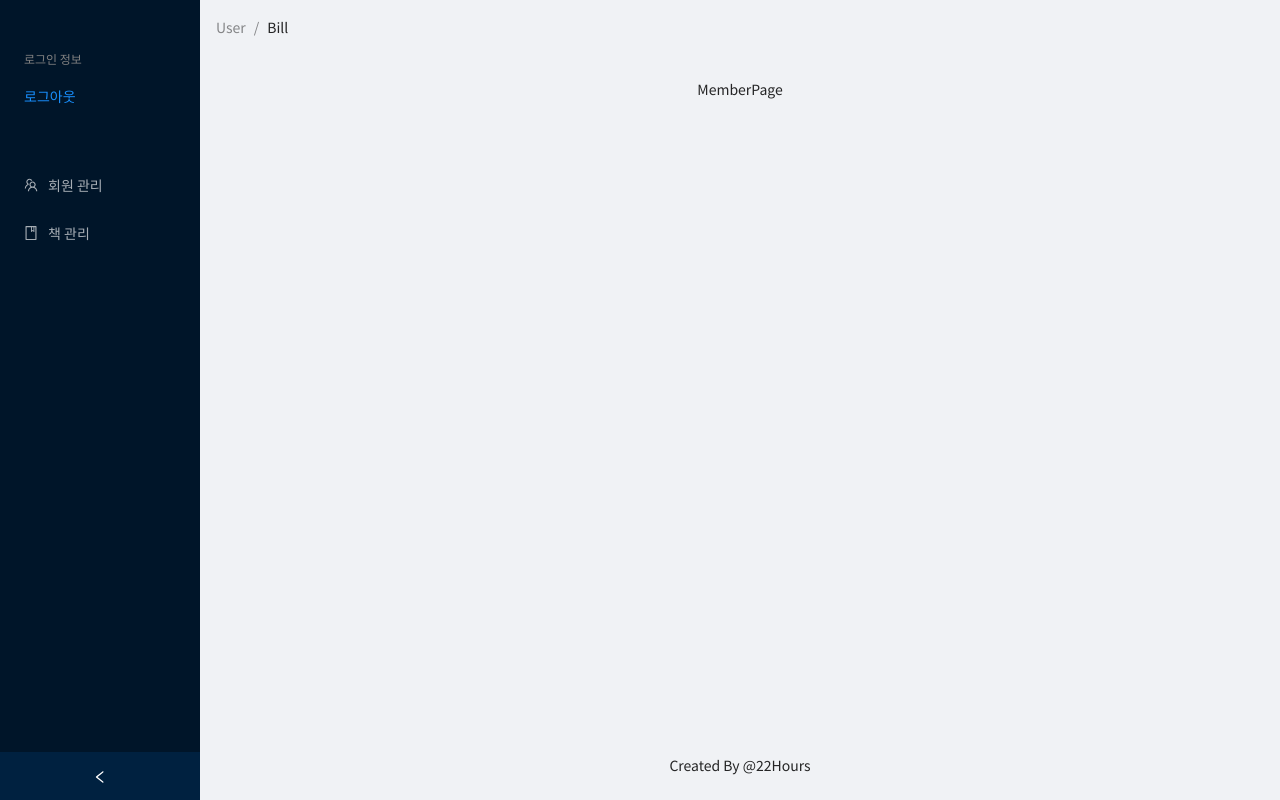
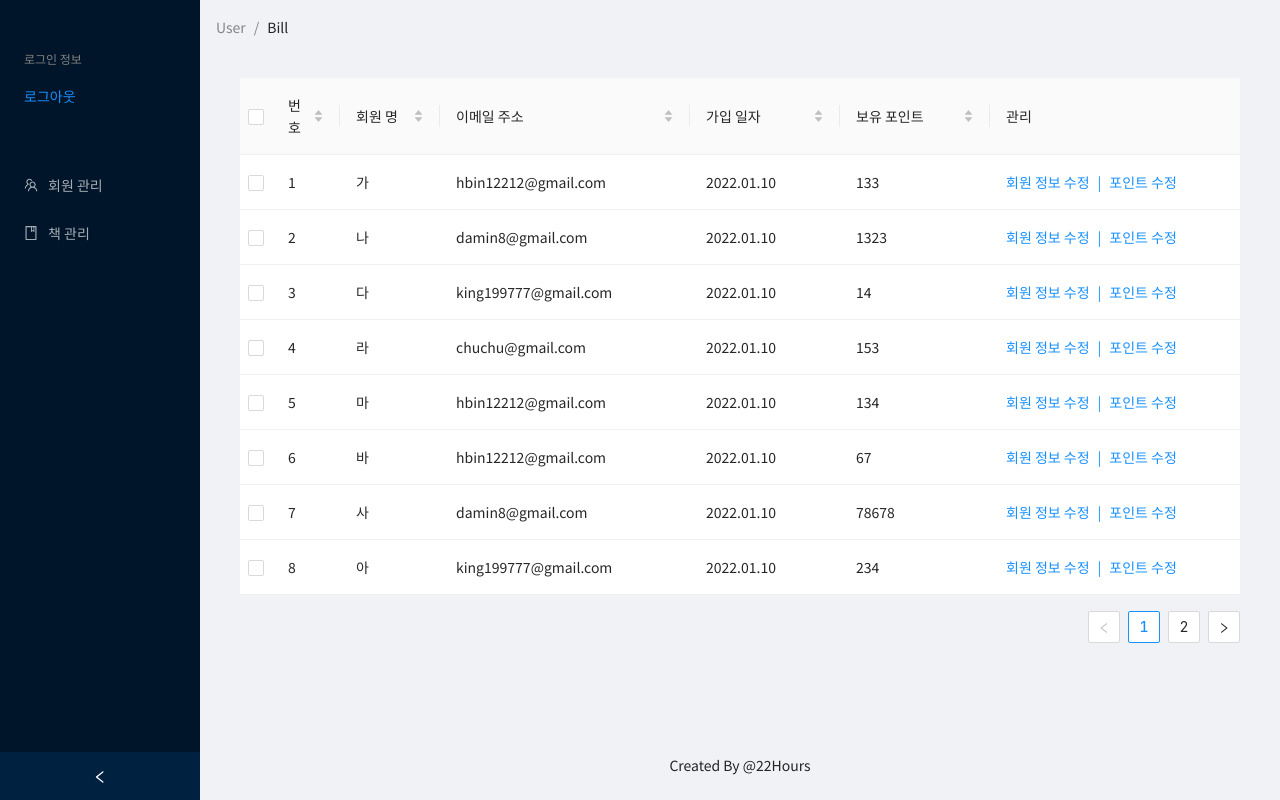
Before and after one commit to 22hours/lordwill-admin, a React (Create React App) app: page /login in a window 1280 px wide. Both pictures are taken after a click on the button "로그인". Built offline with nearby package versions, Linux system fonts and the light colour scheme.

Commit message:
[FEAT] : 회원관리 페이지 리스트 추가
- 정렬
- 페이지네이션

```diff
--- a/config-overrides.js
+++ /dev/null
@@ -1,14 +0,0 @@
-/* config-overrides.js */
-const rewireAntd = require("react-app-rewire-antd");
-
-module.exports = function override(config, env) {
-  // ...
-
-  config = rewireAntd({
-    "@primary-color": "rgb(255,255,255)",
-  })(config, env);
-
-  // ...
-
-  return config;
-};
--- a/package.json
+++ b/package.json
@@ -9,7 +9,6 @@
     "@testing-library/user-event": "^13.5.0",
     "@types/jest": "^27.4.0",
     "@types/node": "^16.11.19",
-    "@types/react": "^17.0.38",
     "@types/react-dom": "^17.0.11",
     "antd": "^4.18.3",
     "node-sass": "^7.0.1",
@@ -43,5 +42,8 @@
       "last 1 firefox version",
       "last 1 safari version"
     ]
+  },
+  "devDependencies": {
+    "@types/react": "^17.0.38"
   }
 }
--- a/src/App.tsx
+++ b/src/App.tsx
@@ -18,9 +18,7 @@ type DispatchValues = {
 };
 
 export const AuthContext = React.createContext<Auth | null>(null);
-export const AuthDispatchContext = React.createContext<DispatchValues | null>(
-  null
-);
+export const AuthDispatchContext = React.createContext<DispatchValues | null>(null);
 
 const App = () => {
     const [auth, setAuth] = useState<any>();
--- a/src/pages/MemberPage.tsx
+++ b/src/pages/MemberPage.tsx
@@ -1,5 +1,6 @@
 import React from "react";
 import style from "./MemberPage.module.scss";
+import { Table, Space } from "antd";
 
 // HOC
 import withAuthCheck from "../hoc/withAuthCheck";
@@ -12,13 +13,215 @@ import withPageLayout from "../hoc/withPayLayout";
 // STATICS
 
 // TYPES
+type dataItem = {
+    key: number;
+    name: string;
+    email: string;
+    date: string;
+    point: number;
+};
 
 type Props = {};
 
+//구분될 항목들
+const columns = [
+    {
+        title: "번호",
+        dataIndex: "key",
+        key: "key",
+        sorter: {
+            compare: (a: any, b: any) => a.key - b.key,
+            multiple: 1,
+        },
+    },
+    {
+        title: "회원 명",
+        dataIndex: "name",
+        width: "10%",
+        key: "name",
+        sorter: {
+            compare: (a: any, b: any) => a.name.localeCompare(b.name),
+            multiple: 1,
+        },
+    },
+    {
+        title: "이메일 주소",
+        dataIndex: "email",
+        key: "email",
+        width: "25%",
+        sorter: {
+            compare: (a: any, b: any) => a.email.localeCompare(b.email),
+            multiple: 4,
+        },
+    },
+    {
+        title: "가입 일자",
+        dataIndex: "date",
+        width: "15%",
+        key: "date",
+        sorter: {
+            compare: (a: any, b: any) => a.date - b.date,
+            multiple: 2,
+        },
+    },
+    {
+        title: "보유 포인트",
+        dataIndex: "point",
+        width: "15%",
+        key: "point",
+        sorter: {
+            compare: (a: any, b: any) => a.point - b.point,
+            multiple: 2,
+        },
+    },
+    {
+        title: "관리",
+        dataIndex: "",
+        width: "25%",
+        key: "x",
+        render: () => (
+            <Space size="small">
+                <a>회원 정보 수정</a>
+                <a>|</a>
+                <a>포인트 수정</a>
+            </Space>
+        ),
+    },
+];
+
+//실제로 들어갈 데이터
+const data: dataItem[] = [
+    {
+        key: 1,
+        name: "가",
+        email: "hbin12212@gmail.com",
+        date: "2022.01.10",
+        point: 133,
+    },
+    {
+        key: 2,
+        name: "나",
+        email: "damin8@gmail.com",
+        date: "2022.01.10",
+        point: 1323,
+    },
+    {
+        key: 3,
+        name: "다",
+        email: "king199777@gmail.com",
+        date: "2022.01.10",
+        point: 14,
+    },
+    {
+        key: 4,
+        name: "라",
+        email: "chuchu@gmail.com",
+        date: "2022.01.10",
+        point: 153,
+    },
+    {
+        key: 5,
+        name: "마",
+        email: "hbin12212@gmail.com",
+        date: "2022.01.10",
+        point: 134,
+    },
+    {
+        key: 6,
+        name: "바",
+        email: "hbin12212@gmail.com",
+        date: "2022.01.10",
+        point: 67,
+    },
+    {
+        key: 7,
+        name: "사",
+        email: "damin8@gmail.com",
+        date: "2022.01.10",
+        point: 78678,
+    },
+    {
+        key: 8,
+        name: "아",
+        email: "king199777@gmail.com",
+        date: "2022.01.10",
+        point: 234,
+    },
+    {
+        key: 9,
+        name: "자",
+        email: "chuchu@gmail.com",
+        date: "2022.01.10",
+        point: 175,
+    },
+    {
+        key: 10,
+        name: "차",
+        email: "chuchu@gmail.com",
+        date: "2022.01.10",
+        point: 967,
+    },
+    {
+        key: 11,
+        name: "카",
+        email: "chuchu@gmail.com",
+        date: "2022.01.10",
+        point: 5364,
+    },
+    {
+        key: 12,
+        name: "타",
+        email: "chuchu@gmail.com",
+        date: "2022.01.10",
+        point: 345,
+    },
+    {
+        key: 13,
+        name: "파",
+        email: "chuchu@gmail.com",
+        date: "2022.01.10",
+        point: 731,
+    },
+    {
+        key: 14,
+        name: "하",
+        email: "chuchu@gmail.com",
+        date: "2022.01.10",
+        point: 2487,
+    },
+];
+
+//pagination
+const onChange = (pagination: any, filters: any, sorter: any, extra: any) => {
+    console.log("params", pagination, filters, sorter, extra);
+};
+
+//select
+const rowSelection = {
+    onChange: (selectedRowKeys: any, selectedRows: any) => {
+        console.log(`selectedRowKeys: ${selectedRowKeys}`, "selectedRows: ", selectedRows);
+    },
+    onSelect: (record: any, selected: any, selectedRows: any) => {
+        console.log(record, selected, selectedRows);
+    },
+    onSelectAll: (selected: any, selectedRows: any, changeRows: any) => {
+        console.log(selected, selectedRows, changeRows);
+    },
+};
+
 // COMPONENT
-
 const MemberPage = (props: Props) => {
-  return <div>MemberPage</div>;
+    return (
+        <div className="MemberPage">
+            <Table
+                columns={columns}
+                pagination={{ pageSize: 8 }}
+                rowSelection={{ ...rowSelection }}
+                dataSource={data}
+                onChange={onChange}
+            ></Table>
+        </div>
+    );
 };
 
 export default withAuthCheck(withPageLayout(MemberPage));
```
Also changed, not shown: src/components/MenuSlider.tsx (+2 -12 lines), 1 other file (tests, documents, lock files or other folders). Lines whose indentation alone changed are shown as unchanged.
